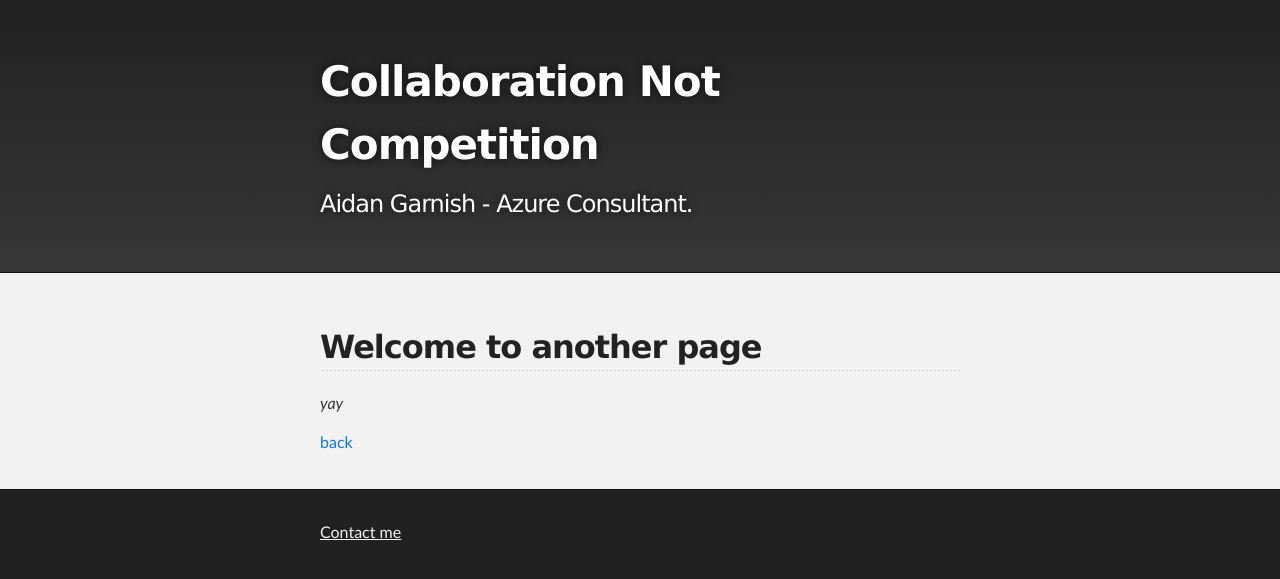
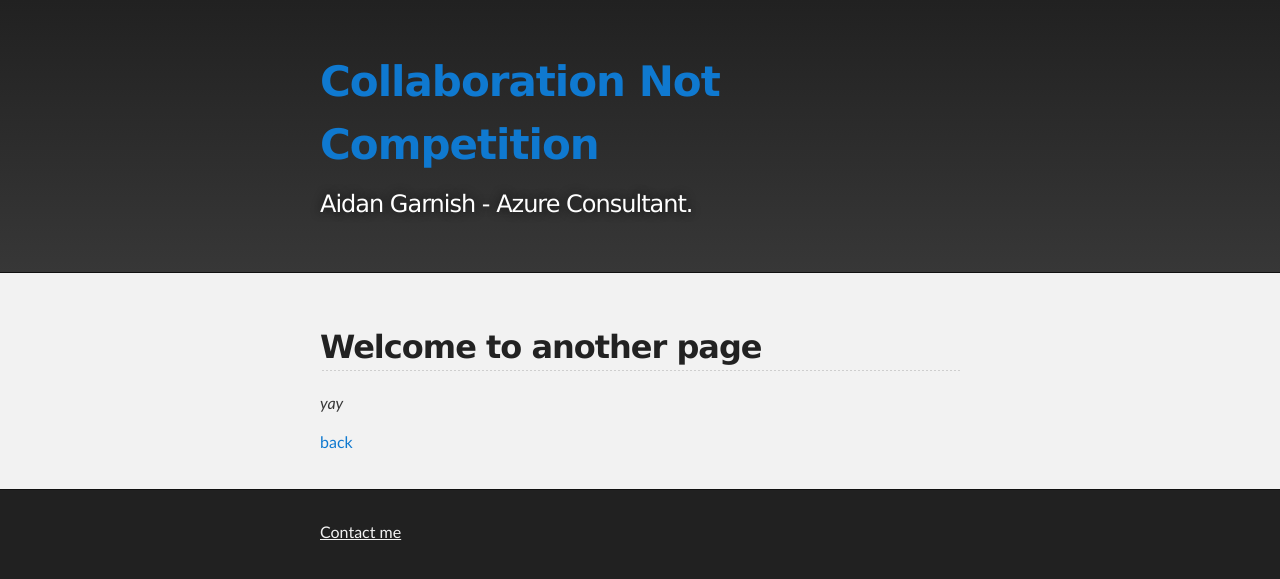
Before and after one commit to aidangarnish/aidangarnish.github.io, a Jekyll site: the page built from another-page.md, in a window 1280 px wide. Shown: the top 579 px of the page. Built offline with Jekyll 4.4.1, drawn with Linux system fonts in a browser that asks for light colours; our own code applies the rules of GitHub Pages for plain Markdown files.

Commit message:
Made title home link

```diff
--- a/_layouts/default.html
+++ b/_layouts/default.html
@@ -15,11 +15,8 @@
     <!-- HEADER -->
     <div id="header_wrap" class="outer">
         <header class="inner">
-          {% if site.github.is_project_page %}
-            <a id="forkme_banner" href="{{ site.github.repository_url }}">View on GitHub</a>
-          {% endif %}
 
-          <h1 id="project_title">{{ site.title | default: site.github.repository_name }}</h1>
+         <h1 id="project_title"> <a href="/">{{ site.title | default: site.github.repository_name }}</a></h1>
           <h2 id="project_tagline">{{ site.description | default: site.github.project_tagline }}</h2>
 
 
```
